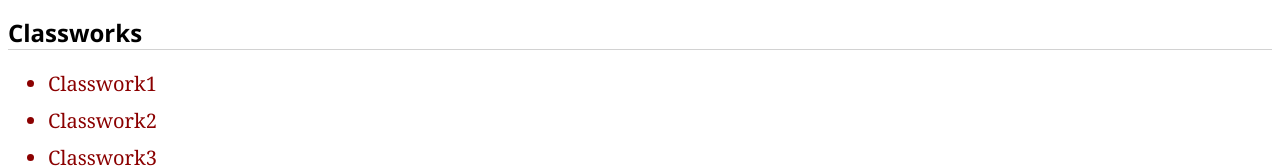
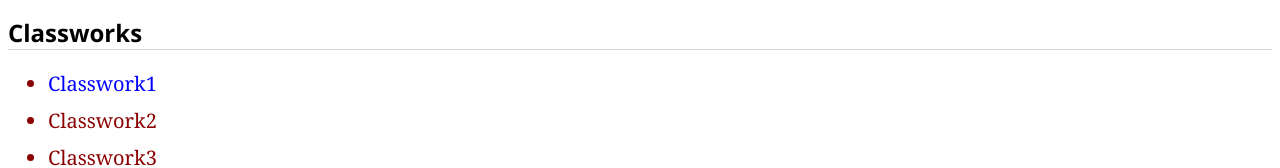
Before and after one commit to serhat-yurdakul/serhat-yurdakul.github.io, a plain HTML site: page index.html in a window 1280 px wide. Shown: the part 179-347 px from the top of the page. Drawn offline with Linux system fonts and the light colour scheme.

Commit message:
Update index.html

```diff
--- a/index.html
+++ b/index.html
@@ -55,7 +55,7 @@
     <div></div>
 
     <ul>
-        <li><a href="https://serhat-yurdakul.github.io/ClassWorks/cw1.html"></a>Classwork1</li>
+        <li><a href="https://serhat-yurdakul.github.io/ClassWorks/cw1.html">Classwork1</a></li>
         <li><a href=""></a>Classwork2</li>
         <li><a href=""></a>Classwork3</li>
         <li><a href=""></a>Classwork4</li>
```
